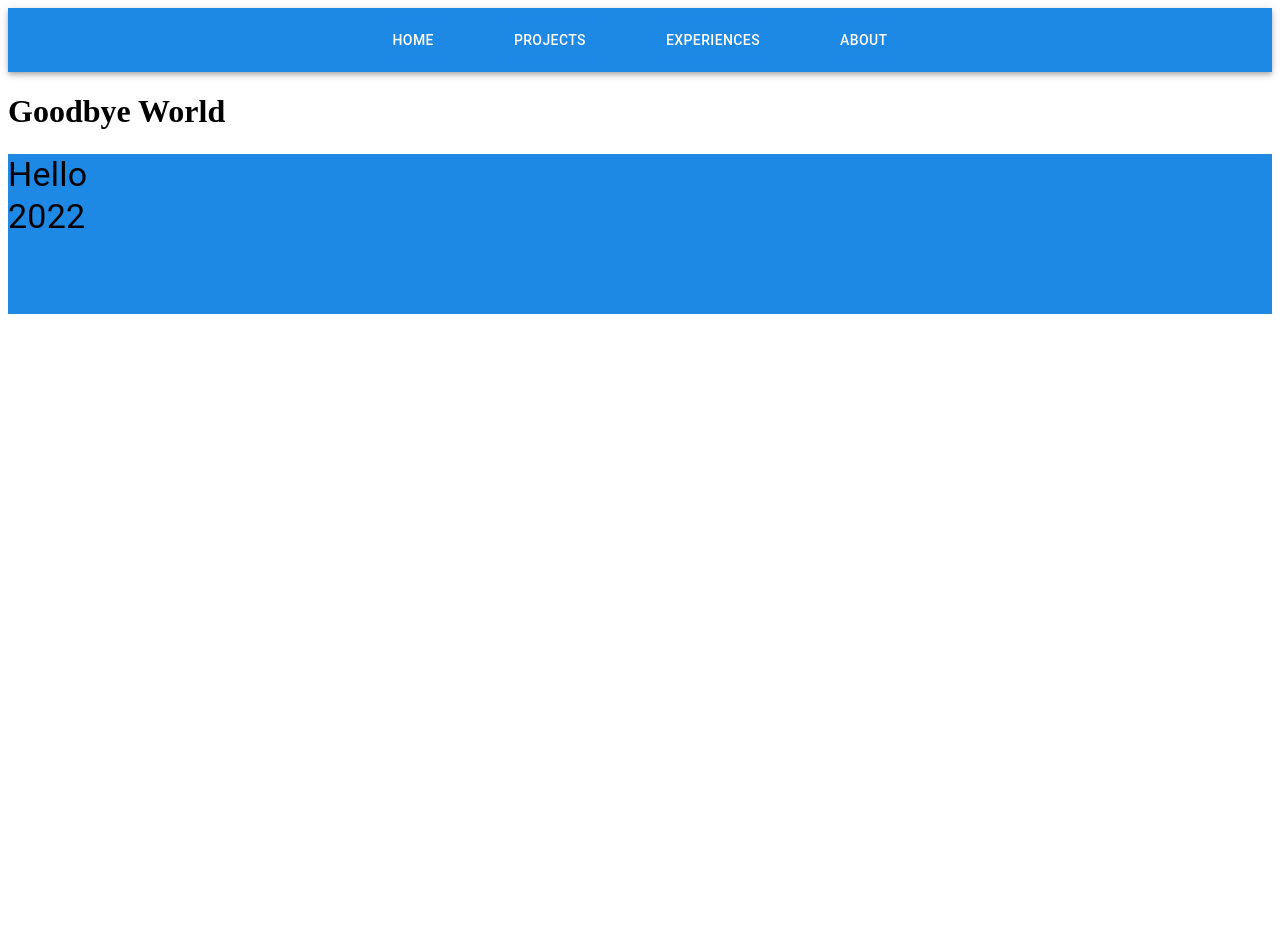
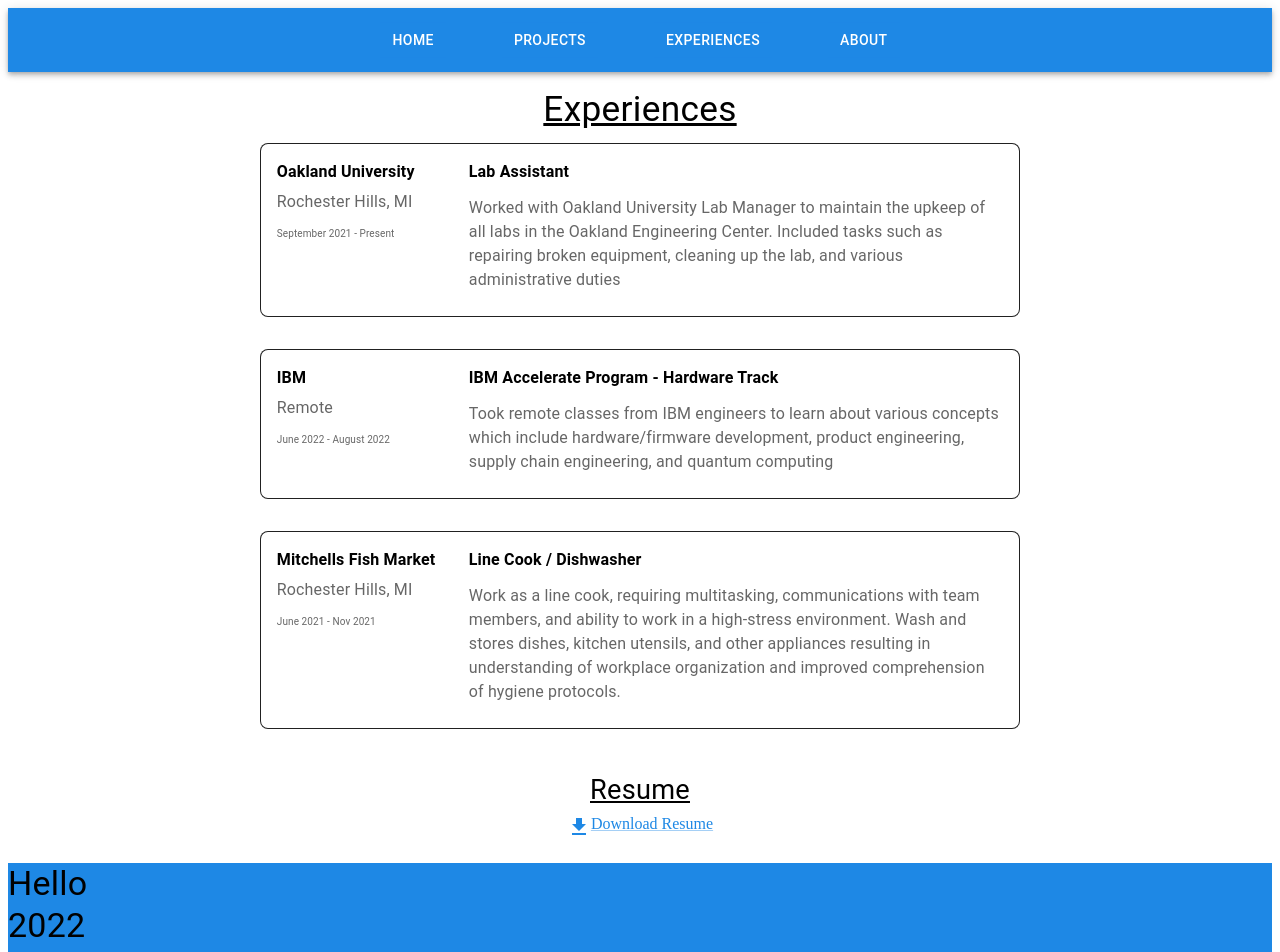
Before and after one commit to Fazanza/Profile, a React (Create React App) app: page /experiences in a window 1280 px wide. Shown: the top 952 px of the page. Before the commit the page ends 800 px from the top, so only its background shows below. Built offline with nearby package versions, Linux system fonts and the light colour scheme.

Commit message:
finished skeleton of Experience tab

```diff
--- a/src/App.js
+++ b/src/App.js
@@ -1,7 +1,7 @@
 import { Routes, Route } from 'react-router-dom';
 import Footer from './components/Footer';
 import About from './components/About/About';
-import Experiences from './components/Experiences';
+import Experiences from './components/Experiences/Experiences';
 import Projects from './components/Projects';
 import Home from './components/Home';
 import Navbar from './components/Navbar';
--- a/src/assests/data/experiences.js
+++ b/src/assests/data/experiences.js
@@ -0,0 +1,31 @@
+const experiences = [
+  {
+    Company: 'Oakland University',
+    Location: 'Rochester Hills, MI',
+    EmploymentDate: 'September 2021 - Present',
+    Position: 'Lab Assistant',
+    Content: `Worked with Oakland University Lab Manager to maintain the upkeep of all
+                labs in the Oakland Engineering Center. Included tasks such as repairing
+                broken equipment, cleaning up the lab, and various administrative duties`,
+  },
+  {
+    Company: 'IBM',
+    Location: 'Remote',
+    EmploymentDate: 'June 2022 - August 2022',
+    Position: 'IBM Accelerate Program - Hardware Track',
+    Content: `Took remote classes from IBM engineers to learn about various concepts
+                which include hardware/firmware development, product engineering, supply
+                chain engineering, and quantum computing`,
+  },
+  {
+    Company: 'Mitchells Fish Market',
+    Location: 'Rochester Hills, MI',
+    EmploymentDate: 'June 2021 - Nov 2021',
+    Position: 'Line Cook / Dishwasher',
+    Content: `Work as a line cook, requiring multitasking, communications with team members, and
+              ability to work in a high-stress environment. Wash and stores dishes, kitchen utensils, and other appliances resulting in understanding of
+              workplace organization and improved comprehension of hygiene protocols.`,
+  },
+];
+
+export default experiences;
--- a/src/components/Experiences.js
+++ /dev/null
@@ -1,5 +0,0 @@
-const Experiences = () => (
-  <h1>Goodbye World</h1>
-);
-
-export default Experiences;
--- /dev/null
+++ b/src/components/Experiences/ExperienceCard.js
@@ -0,0 +1,42 @@
+import Box from '@mui/material/Box';
+import Typography from '@mui/material/Typography';
+import Card from '@mui/material/Card';
+import CardContent from '@mui/material/CardContent';
+
+const ExperienceCard = ({ item }) => (
+  <Box sx={{ display: 'flex', justifyContent: 'center' }}>
+    <Card
+      variant="outlined"
+      sx={{
+        marginBottom: '2em',
+        width: '60%',
+        border: 1,
+        borderRadius: '0.5em',
+      }}
+    >
+      <CardContent sx={{ display: 'flex' }}>
+        <Box sx={{ display: 'flex', flexDirection: 'column', minWidth: '12em' }}>
+          <Typography color="black" gutterBottom>
+            <b>{item.Company}</b>
+          </Typography>
+          <Typography sx={{ mb: 1.5 }} color="text.secondary">
+            {item.Location}
+          </Typography>
+          <Typography sx={{ mb: 1.5, fontSize: 10 }} color="text.secondary">
+            {item.EmploymentDate}
+          </Typography>
+        </Box>
+        <Box sx={{ display: 'flex', flexDirection: 'column' }}>
+          <Typography sx={{ mb: 1.5 }} color="black">
+            <b>{item.Position}</b>
+          </Typography>
+          <Typography color="text.secondary">
+            {item.Content}
+          </Typography>
+        </Box>
+      </CardContent>
+    </Card>
+  </Box>
+);
+
+export default ExperienceCard;
--- /dev/null
+++ b/src/components/Experiences/Experiences.js
@@ -0,0 +1,61 @@
+import Box from '@mui/material/Box';
+import Grid from '@mui/material/Grid';
+import Typography from '@mui/material/Typography';
+import Link from '@mui/material/Link';
+import FileDownloadIcon from '@mui/icons-material/FileDownload';
+import Icon from '@mui/material/Icon';
+import experiences from '../../assests/data/experiences';
+import ExperienceCard from './ExperienceCard';
+import Pdf from '../../assests/Documents/resume.pdf';
+
+const Experiences = () => (
+  <Box sx={{ width: '100%' }}>
+    <Grid container rowSpacing={1} columnSpacing={{ xs: 1, sm: 2, md: 3 }}>
+      <Grid item xs={12}>
+        <Typography
+          sx={{
+            fontSize: '2.2em',
+            display: 'flex',
+            marginTop: '0.3em',
+            justifyContent: 'center',
+            marginBot: '0.1em',
+          }}
+        >
+          <u>Experiences</u>
+        </Typography>
+      </Grid>
+      <Grid item xs={12}>
+        {experiences.map((item) => (
+          <ExperienceCard item={item} />
+        ))}
+      </Grid>
+    </Grid>
+    <Typography
+      sx={{
+        fontSize: '1.7em',
+        display: 'flex',
+        marginTop: '0.3em',
+        justifyContent: 'center',
+      }}
+    >
+      <u>Resume</u>
+    </Typography>
+    <Link
+      href={Pdf}
+      target="_blank"
+      rel="noreferrer"
+      sx={{
+        display: 'flex',
+        justifyContent: 'center',
+        marginTop: '0.3em',
+      }}
+    >
+      <Icon>
+        <FileDownloadIcon />
+      </Icon>
+      Download Resume
+    </Link>
+  </Box>
+);
+
+export default Experiences;
```
Also changed, not shown: 1 other file (tests, documents, lock files or other folders).
